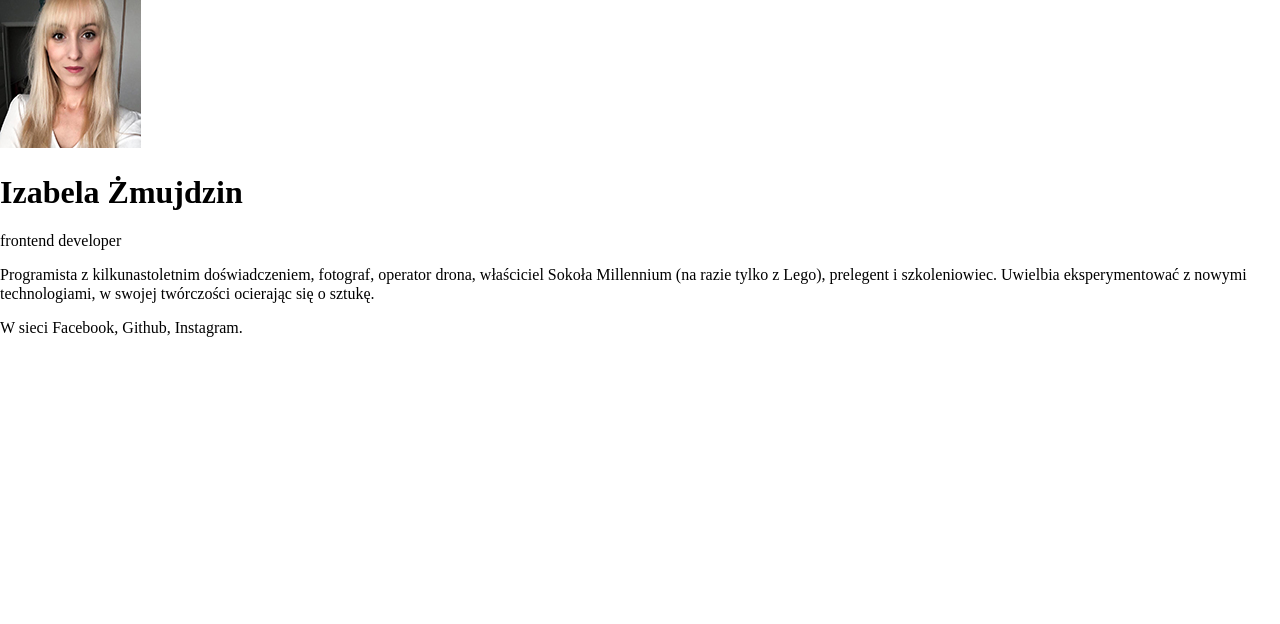
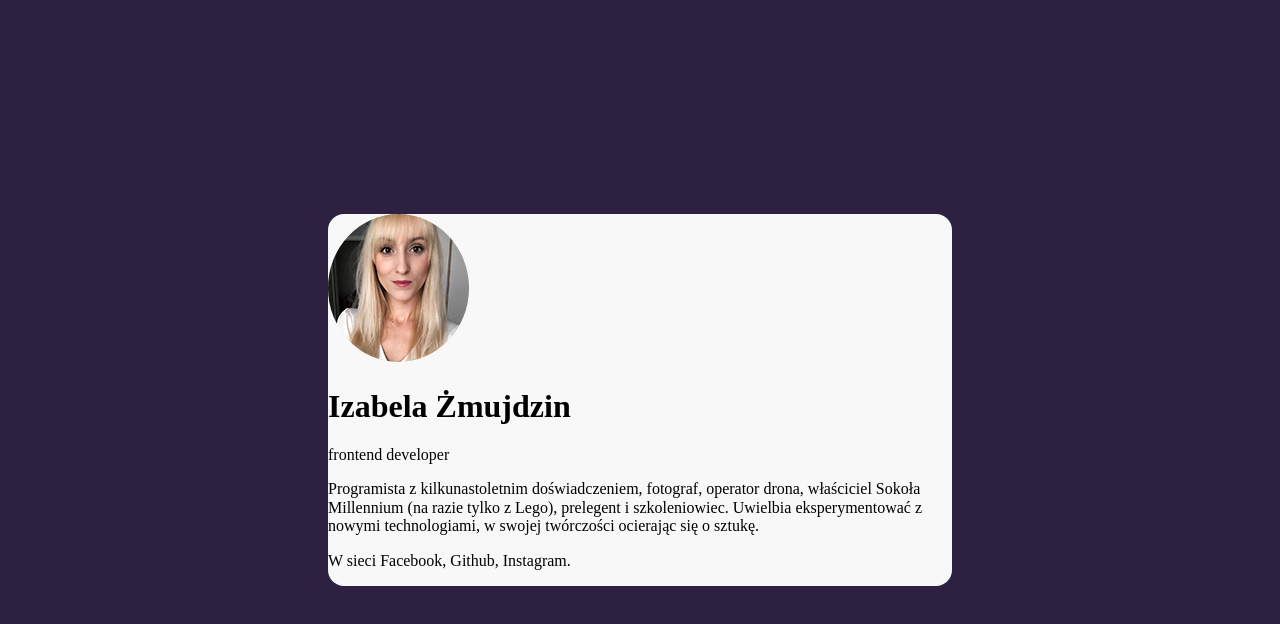
Before and after one commit to izabelazmujdzin/business-card, a plain HTML site: page index.html in a window 1280 px wide. Drawn offline with Linux system fonts and the light colour scheme.

Commit message:
main box styles

```diff
--- a/index.html
+++ b/index.html
@@ -9,9 +9,9 @@
     <link href="style.css" rel="stylesheet" type="text/css" />
   </head>
   <body>
-    <main>
+    <main class="main">
       <article>
-        <img src="moje.jpg" />
+        <img class="img" src="moje.jpg" alt="Moje zdjęcie" />
         <header>
           <h1>Izabela Żmujdzin</h1>
           <p>frontend developer</p>
--- a/style.css
+++ b/style.css
@@ -5,3 +5,23 @@ html {
   *,*::before, *:after {
     box-sizing: inherit;
   }
+
+  body {
+      background-color: #2C2141;
+      display: flex;
+      align-items: center;
+      justify-content: center;
+      min-height: 100vh;
+  }
+
+  .main {
+      background: #F8F8F8;
+      border-radius: 16px;
+      width: 624px;
+      margin: 16px
+
+  }
+
+  .img {
+      border-radius: 50%;
+  }
```
